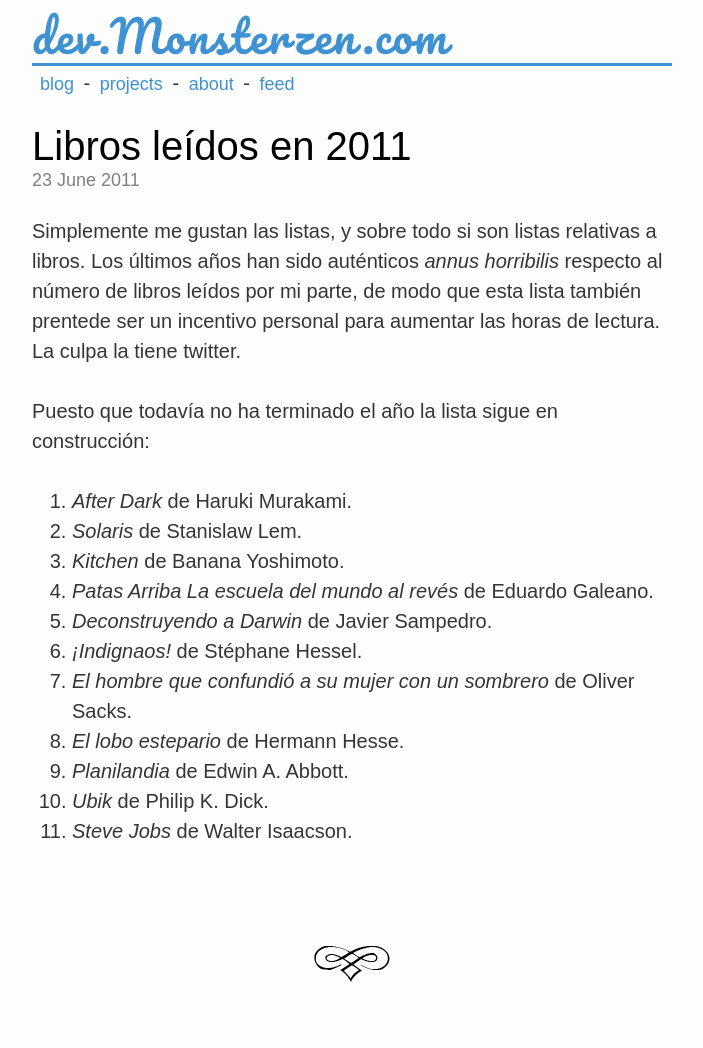
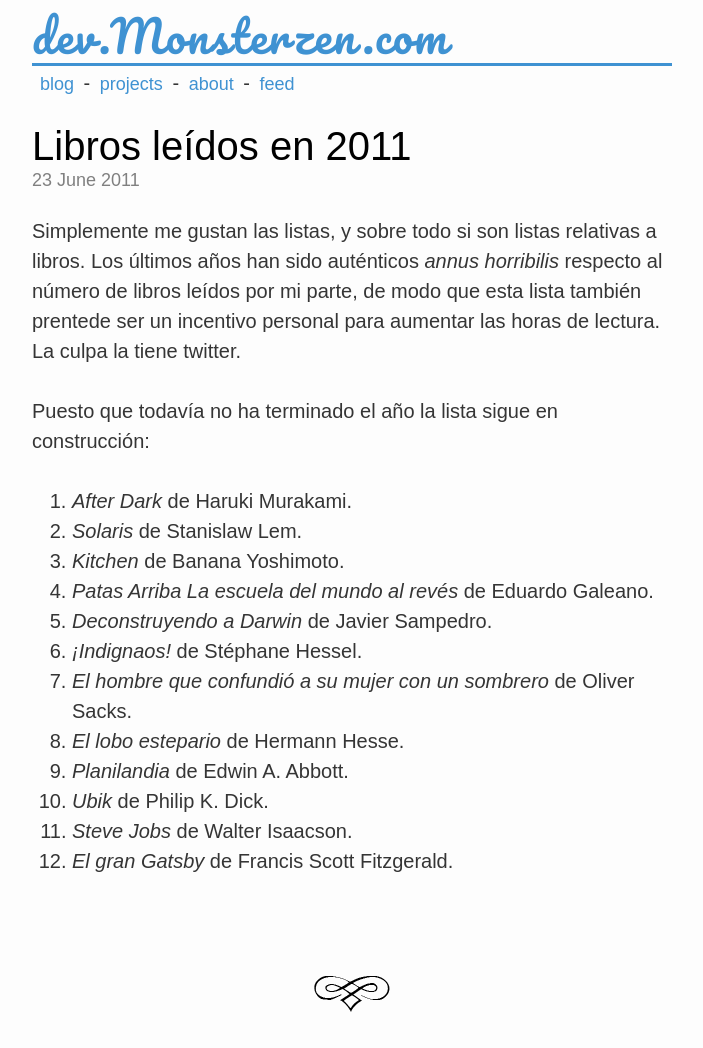
Before and after one commit to jfcalvo/jfcalvo.github.com, a Jekyll site: the page built from _posts/2011-06-23-libros-leidos-en-2011.markdown, in a window 1280 px wide. Shown: the whole page, without its empty margins (288-991 px from the left). Built offline with Jekyll 4.4.1, drawn with Linux system fonts in a browser that asks for light colours; some web fonts are replaced; before the commit the page ends 1018 px from its top, so only the background shows below that.

Commit message:
Añadido El Gran Gatsby a libros léidos

```diff
--- a/_posts/2011-06-23-libros-leidos-en-2011.markdown
+++ b/_posts/2011-06-23-libros-leidos-en-2011.markdown
@@ -21,3 +21,4 @@ Puesto que todavía no ha terminado el año la lista sigue en construcción:
 9. *Planilandia* de Edwin A. Abbott.
 10. *Ubik* de Philip K. Dick.
 11. *Steve Jobs* de Walter Isaacson.
+12. *El gran Gatsby* de Francis Scott Fitzgerald.
```
